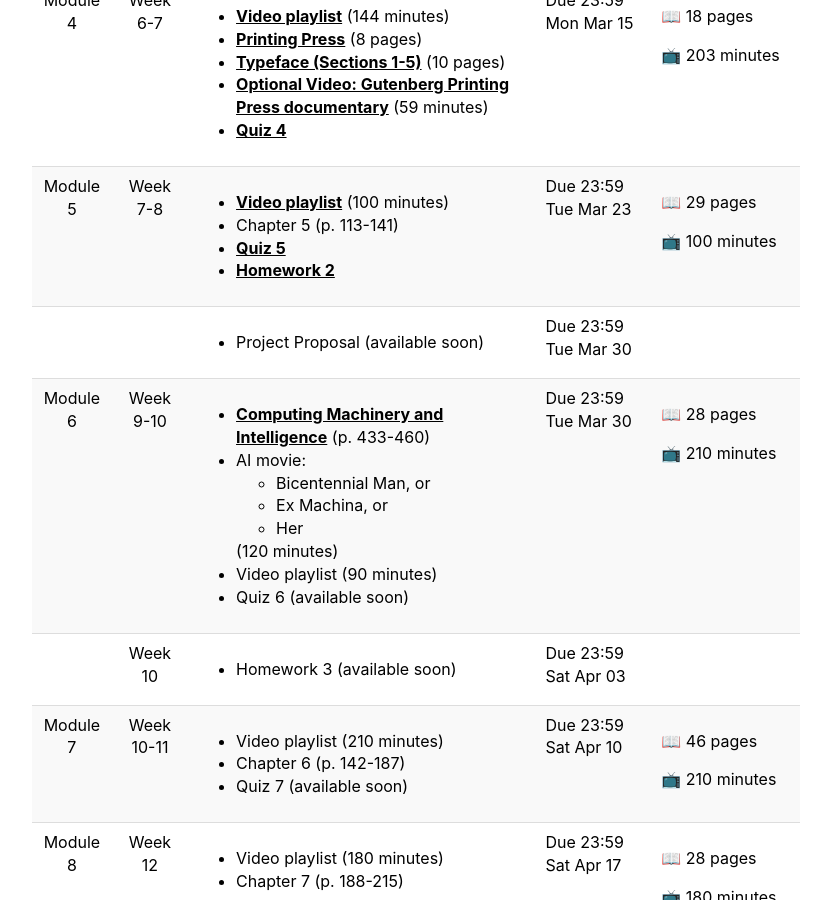
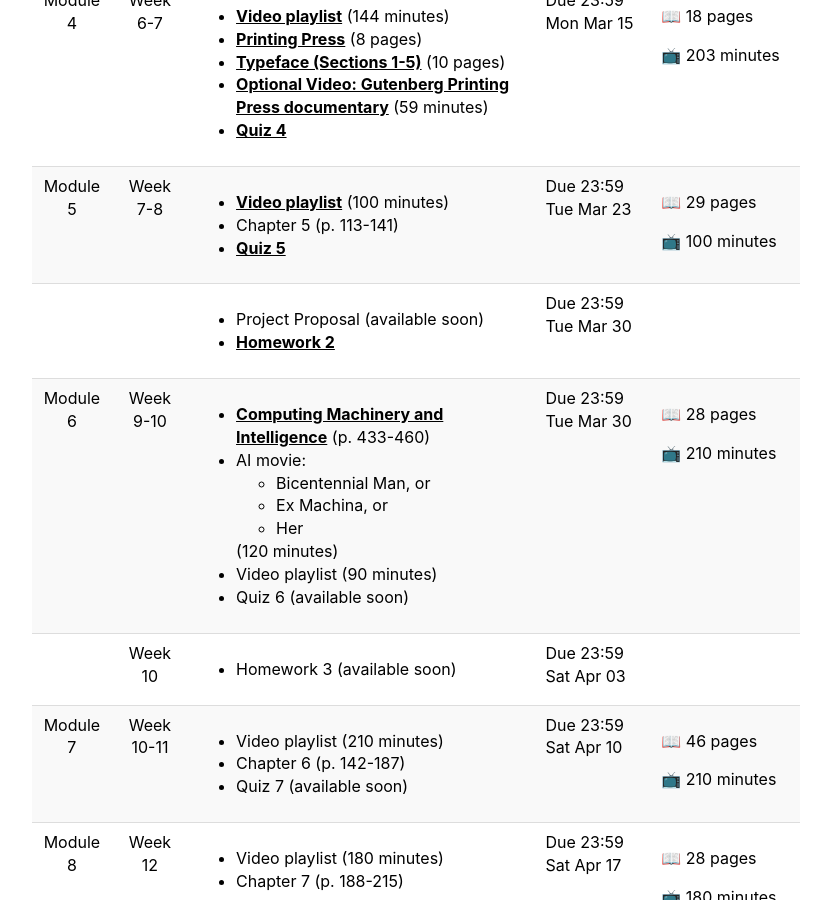
Before and after one commit to 2021-Spring-UIUC-LING270/2021-Spring-UIUC-LING270.github.io, a Jekyll site: the page built from schedule.md, in a window 1280 px wide and 900 px high, scrolled down 1413 px. Shown: the whole window, without its empty margins (224-1055 px from the left). Built offline with Jekyll 4.4.1, drawn with Linux system fonts in a browser that asks for light colours; part of the change alters nothing that is shown.

Commit message:
Fixed HW 2 due date

```diff
--- a/_data/schedule.yaml
+++ b/_data/schedule.yaml
@@ -240,15 +240,16 @@
     -
      title: "Quiz 5"
      url: "https://prairielearn.engr.illinois.edu"
-    -
-     title: "Homework 2"
-     url: "https://compass2g.illinois.edu"
+
 -
   date: "2021-03-30 23:59 CST"
   reading:
   -
     title: "Project Proposal (available soon)"
     # url: "https://compass2g.illinois.edu"
+  -
+     title: "Homework 2"
+     url: "https://compass2g.illinois.edu"
 -
   module: "6"  # 1.5 weeks (Week 9-10)
   week: "9-10"
```
